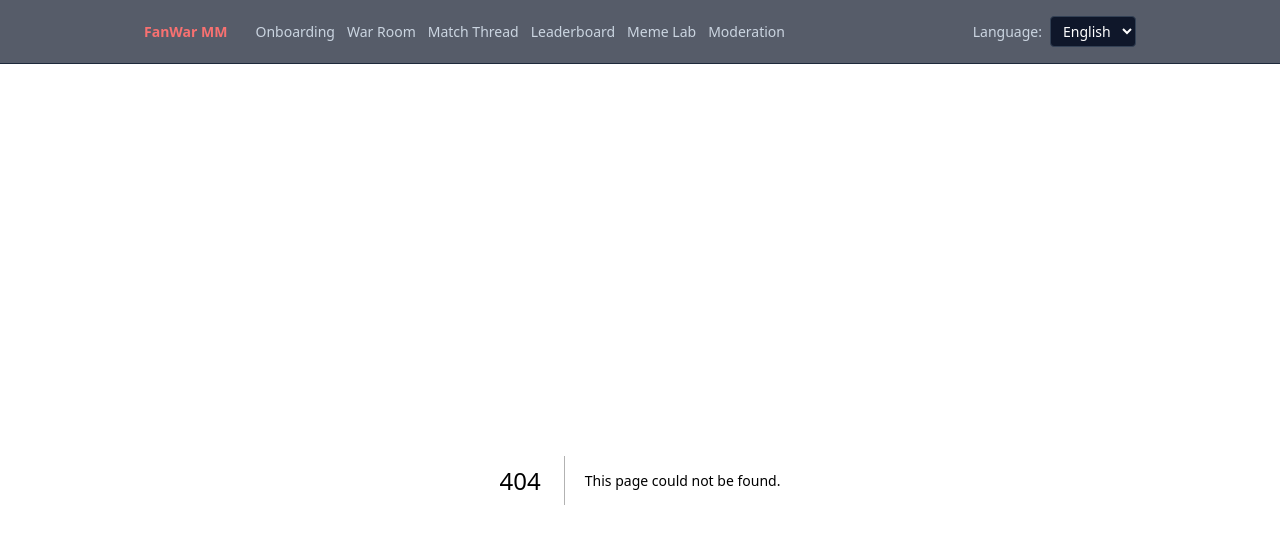
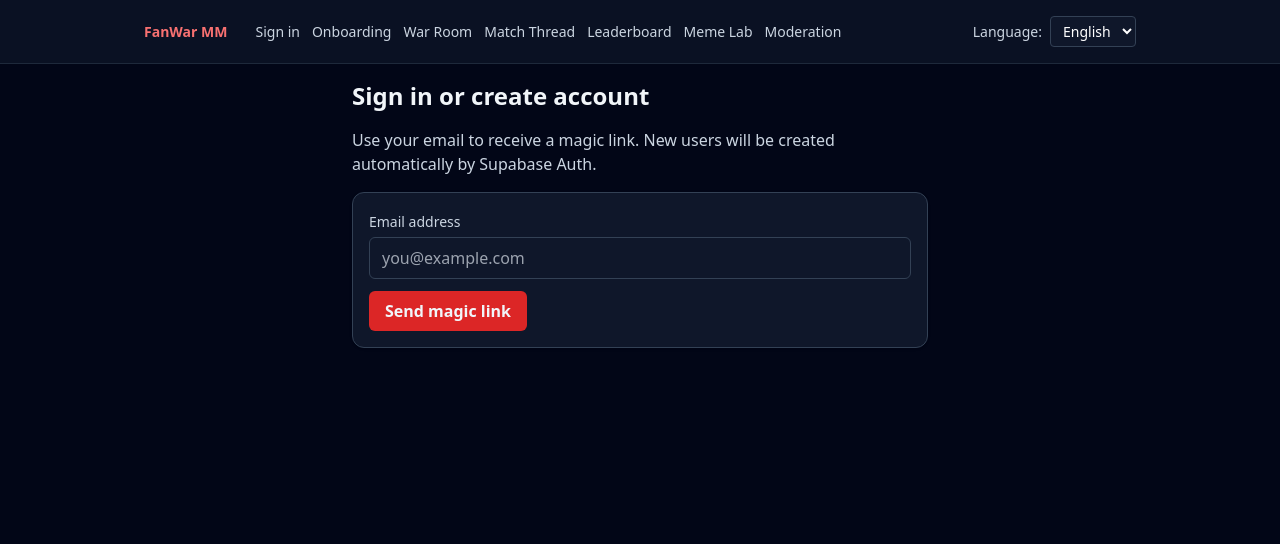
Before and after one commit to YeHtet214/FanWar-MM, a Next.js app: page /auth in a window 1280 px wide. Before the commit this address had no page. Shown: the top 544 px of the page. Built offline with nearby package versions, Linux system fonts and the light colour scheme; no server answers.

Commit message:
Add auth entry page and fix onboarding access flow

```diff
--- /dev/null
+++ b/app/auth/page.tsx
@@ -0,0 +1,108 @@
+'use client';
+
+import { FormEvent, useEffect, useMemo, useState } from 'react';
+import { useRouter } from 'next/navigation';
+import { createSupabaseBrowserClient } from '@/lib/supabase/client';
+
+const allowedNextPrefixes = ['/', '/onboarding', '/war-room', '/match/', '/meme', '/leaderboard', '/moderation', '/admin/team-override'];
+
+function getSafeNextPath() {
+  const nextPath = new URLSearchParams(window.location.search).get('next');
+  if (!nextPath || !nextPath.startsWith('/')) {
+    return '/onboarding';
+  }
+
+  const isAllowed = allowedNextPrefixes.some((prefix) => nextPath === prefix || nextPath.startsWith(prefix));
+  return isAllowed ? nextPath : '/onboarding';
+}
+
+export default function AuthPage() {
+  const router = useRouter();
+  const supabase = useMemo(() => createSupabaseBrowserClient(), []);
+
+  const [email, setEmail] = useState('');
+  const [loading, setLoading] = useState(false);
+  const [statusMessage, setStatusMessage] = useState<string | null>(null);
+  const [errorMessage, setErrorMessage] = useState<string | null>(null);
+
+  useEffect(() => {
+    const checkSession = async () => {
+      if (!supabase) {
+        return;
+      }
+
+      const { data } = await supabase.auth.getUser();
+      if (data.user) {
+        router.replace(getSafeNextPath());
+      }
+    };
+
+    checkSession();
+  }, [router, supabase]);
+
+  const handleSendMagicLink = async (event: FormEvent<HTMLFormElement>) => {
+    event.preventDefault();
+    if (!supabase) {
+      setErrorMessage('Supabase is not configured.');
+      return;
+    }
+
+    setLoading(true);
+    setErrorMessage(null);
+    setStatusMessage(null);
+
+    try {
+      const redirectTo = `${window.location.origin}/onboarding`;
+      const { error } = await supabase.auth.signInWithOtp({
+        email,
+        options: {
+          emailRedirectTo: redirectTo
+        }
+      });
+
+      if (error) {
+        setErrorMessage(error.message);
+        return;
+      }
+
+      setStatusMessage('Check your email for the sign-in link.');
+    } finally {
+      setLoading(false);
+    }
+  };
+
+  return (
+    <section className="mx-auto max-w-xl space-y-4">
+      <h1 className="text-2xl font-bold">Sign in or create account</h1>
+      <p className="text-slate-300">
+        Use your email to receive a magic link. New users will be created automatically by Supabase Auth.
+      </p>
+
+      <form className="card space-y-3" onSubmit={handleSendMagicLink}>
+        <label className="block space-y-1" htmlFor="email">
+          <span className="text-sm text-slate-300">Email address</span>
+          <input
+            className="w-full rounded-md border border-slate-700 bg-slate-900 px-3 py-2 text-white"
+            id="email"
+            onChange={(event) => setEmail(event.target.value)}
+            placeholder="you@example.com"
+            required
+            type="email"
+            value={email}
+          />
+        </label>
+
+        <button
+          className="rounded-md bg-red-600 px-4 py-2 font-semibold disabled:cursor-not-allowed disabled:opacity-50"
+          disabled={loading}
+          type="submit"
+        >
+          {loading ? 'Sending link...' : 'Send magic link'}
+        </button>
+      </form>
+
+      {statusMessage ? <p className="card border border-emerald-700 bg-emerald-950/30 text-emerald-200">{statusMessage}</p> : null}
+      {errorMessage ? <p className="card border border-red-700 bg-red-950/30 text-red-200">{errorMessage}</p> : null}
+    </section>
+  );
+}
--- a/app/onboarding/page.tsx
+++ b/app/onboarding/page.tsx
@@ -38,6 +38,7 @@ export default function OnboardingPage() {
   const [currentTeamId, setCurrentTeamId] = useState<string | null>(null);
   const [canOverrideSelection, setCanOverrideSelection] = useState(false);
   const [errorMessage, setErrorMessage] = useState<string | null>(null);
+  const [isAuthenticated, setIsAuthenticated] = useState<boolean | null>(null);
 
   useEffect(() => {
     const loadProfile = async () => {
@@ -49,10 +50,13 @@ export default function OnboardingPage() {
 
       const { data: userData, error: userError } = await supabase.auth.getUser();
       if (userError || !userData.user) {
-        setErrorMessage('Please sign in before onboarding.');
+        setIsAuthenticated(false);
+        router.replace(`/auth?next=${encodeURIComponent('/onboarding')}`);
         setProfileLoading(false);
         return;
       }
+
+      setIsAuthenticated(true);
 
       const { data: profile, error: profileError } = await supabase
         .from('profiles')
@@ -73,11 +77,16 @@ export default function OnboardingPage() {
     };
 
     loadProfile();
-  }, [supabase]);
+  }, [router, supabase]);
 
   const selectTeam = async (teamId: string) => {
     if (!supabase) {
       setErrorMessage('Supabase is not configured.');
+      return;
+    }
+
+    if (isAuthenticated === false) {
+      router.replace(`/auth?next=${encodeURIComponent('/onboarding')}`);
       return;
     }
 
@@ -91,7 +100,7 @@ export default function OnboardingPage() {
     try {
       const { data: userData, error: userError } = await supabase.auth.getUser();
       if (userError || !userData.user) {
-        setErrorMessage('Session expired. Please sign in again.');
+        router.replace(`/auth?next=${encodeURIComponent('/onboarding')}`);
         return;
       }
 
@@ -141,6 +150,7 @@ export default function OnboardingPage() {
             profileLoading ||
             teamsLoading ||
             Boolean(savingTeamId) ||
+            isAuthenticated === false ||
             (Boolean(currentTeamId) && !canOverrideSelection);
 
           return (
--- a/app/page.tsx
+++ b/app/page.tsx
@@ -18,7 +18,8 @@ export default function HomePage() {
         <li>{t('homeStep5')}</li>
       </ol>
       <div className="flex flex-wrap gap-3 pt-2">
-        <Link className="rounded-md bg-red-600 px-4 py-2 font-semibold" href="/onboarding">{t('startOnboarding')}</Link>
+        <Link className="rounded-md bg-red-600 px-4 py-2 font-semibold" href="/auth">{t('signInCreateAccount')}</Link>
+        <Link className="rounded-md border border-slate-600 px-4 py-2" href="/onboarding">{t('startOnboarding')}</Link>
         <Link className="rounded-md border border-slate-600 px-4 py-2" href="/war-room">{t('openWarRoom')}</Link>
       </div>
     </section>
--- a/components/main-nav.tsx
+++ b/components/main-nav.tsx
@@ -7,6 +7,7 @@ export function MainNav() {
   const { language, setLanguage, t } = useLanguage();
 
   const links = [
+    [t('navSignIn'), '/auth'],
     [t('navOnboarding'), '/onboarding'],
     [t('navWarRoom'), '/war-room'],
     [t('navMatchThread'), '/match/m1'],
--- a/lib/language.tsx
+++ b/lib/language.tsx
@@ -15,6 +15,7 @@ const text = {
   appName: { en: 'FanWar MM', my: 'FanWar MM' },
   language: { en: 'Language', my: 'ဘာသာစကား' },
   navOnboarding: { en: 'Onboarding', my: 'စတင်အသုံးပြုခြင်း' },
+  navSignIn: { en: 'Sign in', my: 'လက်မှတ်ထိုးဝင်ရန်' },
   navWarRoom: { en: 'War Room', my: 'တိုက်ပွဲခန်းမ' },
   navMatchThread: { en: 'Match Thread', my: 'ပွဲစဉ်ဆွေးနွေးခန်း' },
   navLeaderboard: { en: 'Leaderboard', my: 'အဆင့်ဇယား' },
@@ -31,10 +32,11 @@ const text = {
   homeStep4: { en: 'Track reputation leaderboard and moderation status.', my: 'Reputation အဆင့်နှင့် moderation အခြေအနေကို စောင့်ကြည့်ပါ။' },
   homeStep5: { en: 'Generate memes from template presets.', my: 'Preset template များဖြင့် meme များ ဖန်တီးပါ။' },
   startOnboarding: { en: 'Start onboarding', my: 'စတင်အသုံးပြုရန်' },
+  signInCreateAccount: { en: 'Sign in / Create account', my: 'လက်မှတ်ထိုးဝင်ရန် / အကောင့်ဖန်တီးရန်' },
   openWarRoom: { en: 'Open war room', my: 'တိုက်ပွဲခန်းမဖွင့်ရန်' },
   onboardingTitle: { en: 'Identity Onboarding', my: 'ကိုယ်ရေးအချက်အလက် စတင်သတ်မှတ်ခြင်း' },
   createAccount: { en: 'Create account', my: 'အကောင့်ဖန်တီးရန်' },
-  createAccountDesc: { en: 'Use Supabase Auth with email or mobile OTP. This MVP page demonstrates the onboarding sequence before wiring auth.', my: 'Email သို့မဟုတ် ဖုန်း OTP ဖြင့် Supabase Auth ကို အသုံးပြုပါ။ ဒီ MVP စာမျက်နှာသည် auth ချိတ်ဆက်မည့် မတိုင်မီ onboarding အဆင့်များကို ပြထားသည်။' },
+  createAccountDesc: { en: 'Sign in from the auth page using your email magic link, then come back to lock your team.', my: 'Auth စာမျက်နှာတွင် email magic link ဖြင့်ဝင်ရောက်ပြီးနောက် သင်၏အသင်းကို သတ်မှတ်ပါ။' },
   pickClub: { en: 'Pick your EPL club', my: 'သင်အကြိုက် EPL အသင်းကိုရွေးပါ' },
   pickClubDesc: { en: 'Your primary team is mandatory and locked after first selection. Team changes are admin-managed only.', my: 'အဓိကအသင်းရွေးချယ်မှုသည် မဖြစ်မနေလိုအပ်ပြီး တစ်ကြိမ်ရွေးပြီးနောက် lock လုပ်ထားမည်ဖြစ်သည်။ အသင်းပြောင်းခြင်းကို admin မှသာ စီမံနိုင်သည်။' },
   select: { en: 'Select', my: 'ရွေးချယ်ရန်' },
```
Also changed, not shown: middleware.ts (+4 -3 lines).
